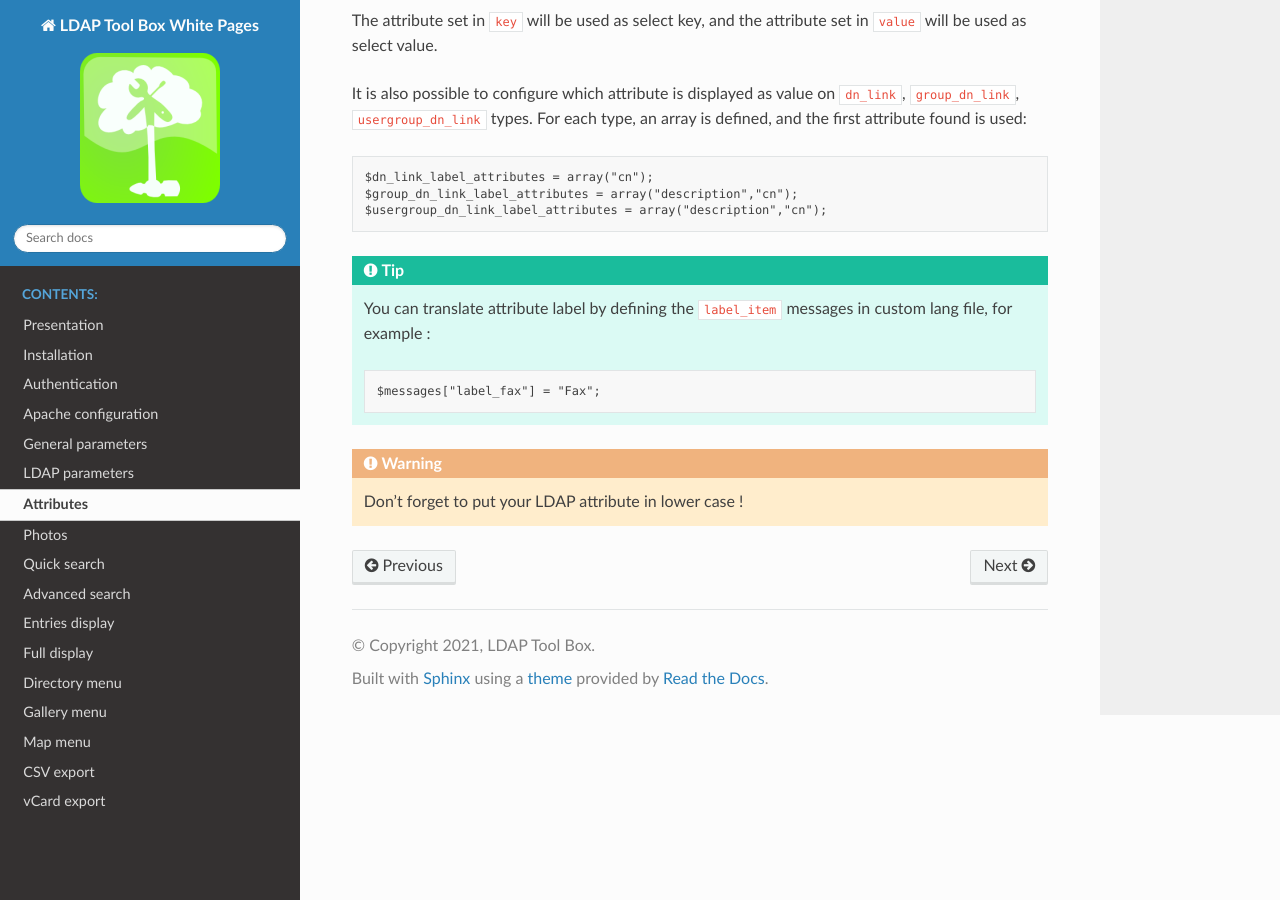
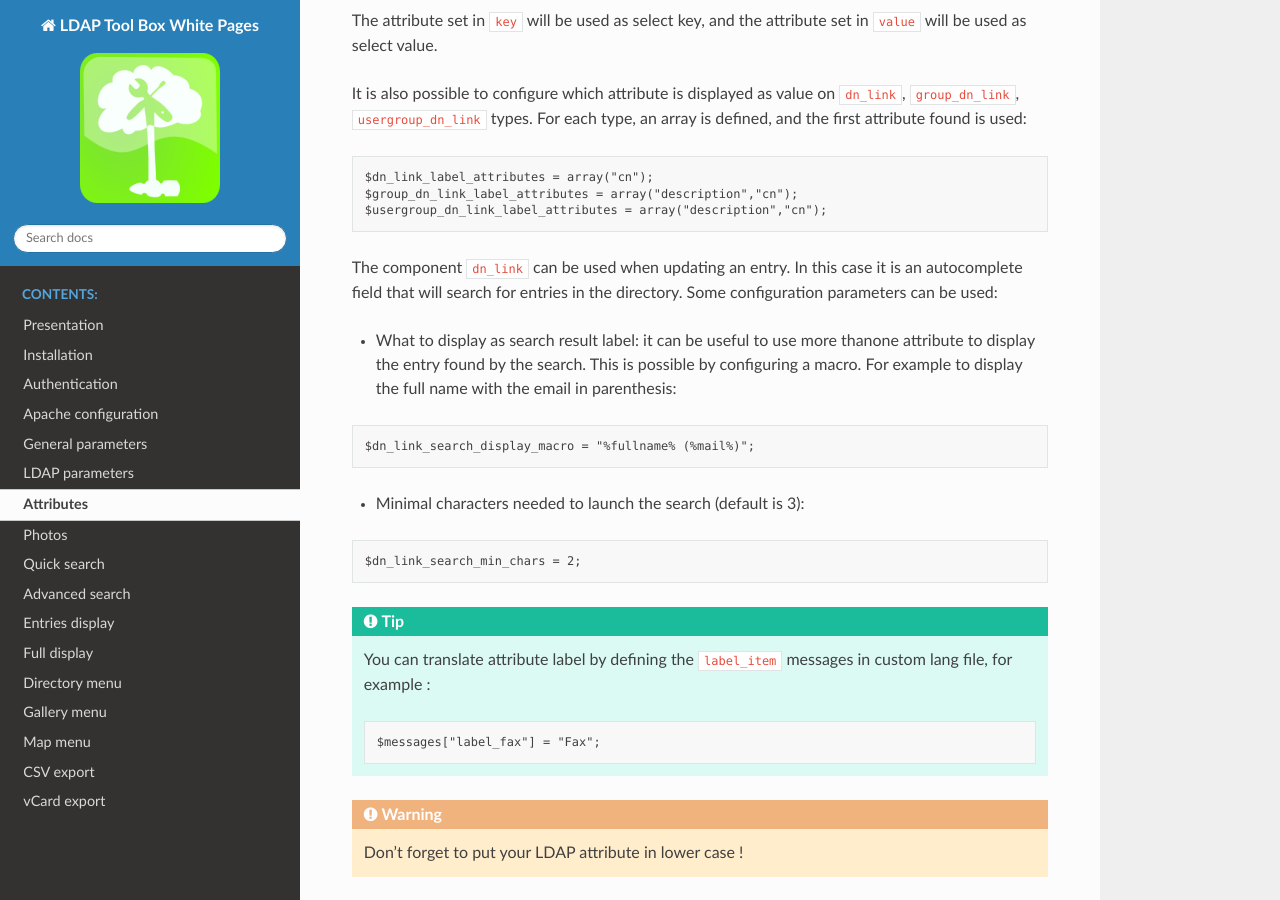
Before and after one commit to ltb-project/white-pages, a Sphinx documentation site: the page built from docs/attributes.rst, in a window 1280 px wide and 900 px high, scrolled down 1412 px. Built offline with Sphinx 7.4.7 and the Read the Docs theme 3.1.0, drawn with Linux system fonts in a browser that asks for light colours.

Commit message:
Add doc for new parameters

```diff
--- a/docs/attributes.rst
+++ b/docs/attributes.rst
@@ -79,6 +79,22 @@ It is also possible to configure which attribute is displayed as value on ``dn_l
     $group_dn_link_label_attributes = array("description","cn");
     $usergroup_dn_link_label_attributes = array("description","cn");
 
+The component ``dn_link`` can be used when updating an entry. In this case it is an autocomplete field that will search for entries in the directory.
+Some configuration parameters can be used:
+
+* What to display as search result label: it can be useful to use more thanone attribute to display the entry found by the search. This is possible by configuring a macro. For example to display the full name with the email in parenthesis:
+
+.. code-block:: php
+
+    $dn_link_search_display_macro = "%fullname% (%mail%)";
+
+* Minimal characters needed to launch the search (default is 3):
+
+.. code-block:: php
+
+    $dn_link_search_min_chars = 2;
+
+
 .. tip::
 
     You can translate attribute label by defining the ``label_item`` messages in custom lang file, for example :
```
